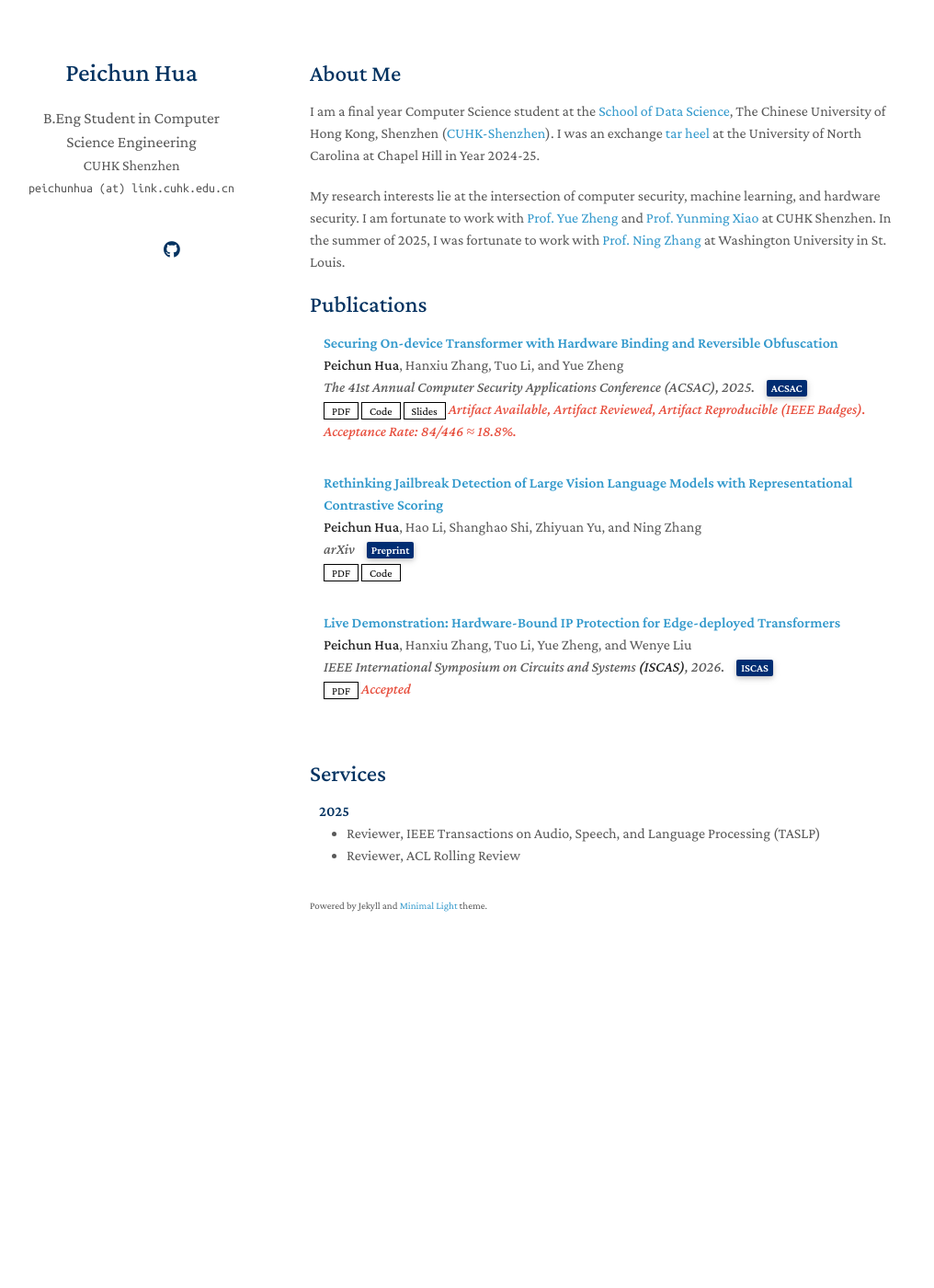
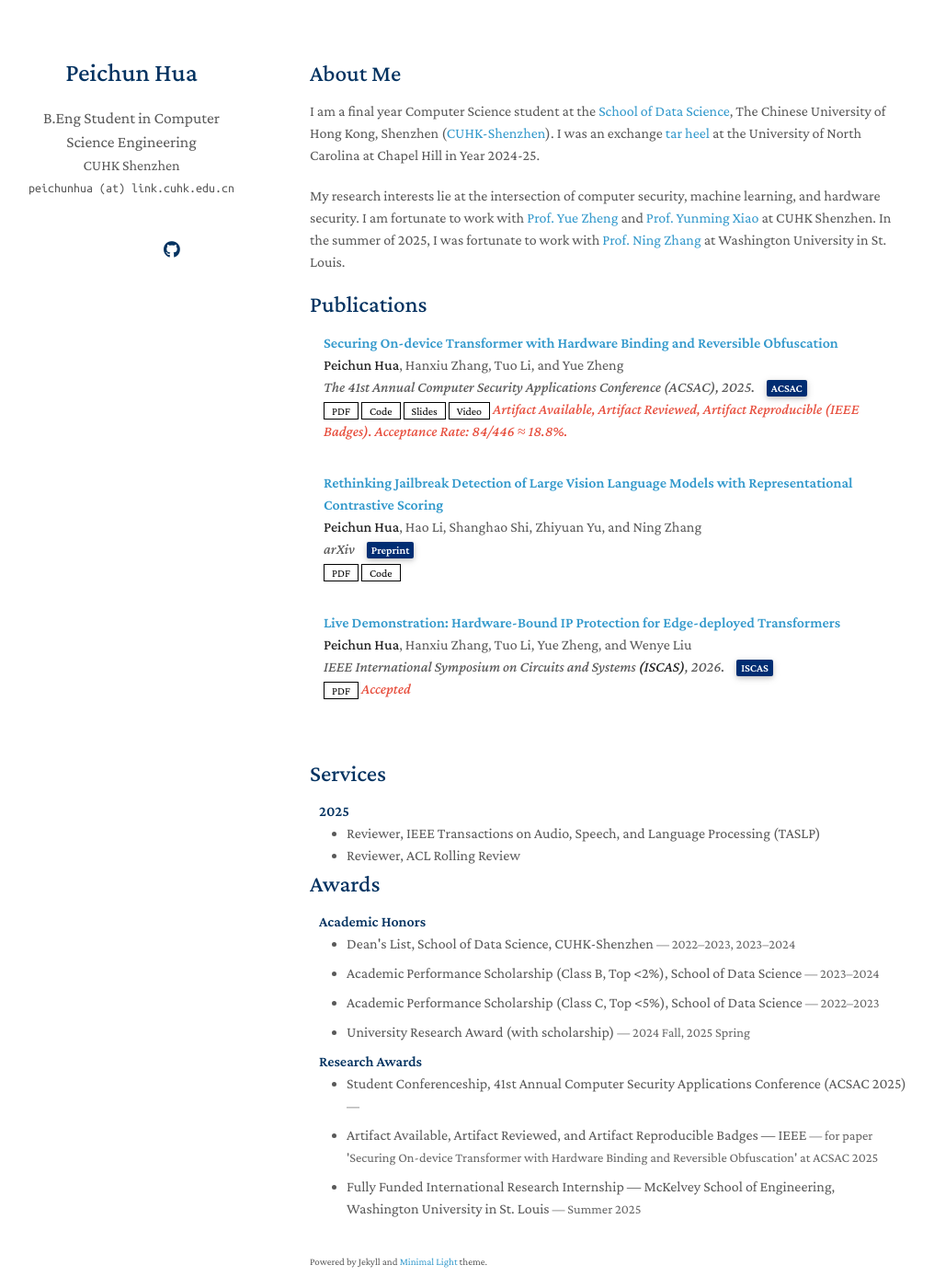
Before and after one commit to sarendis56/sarendis56.github.io, a Jekyll site: the page built from index.md, in a window 1280 px wide and 1400 px high. Shown: the whole window at 92% size, without its empty margins (133-1149 px from the left). Built offline with Jekyll 4.4.1, drawn with Linux system fonts in a browser that asks for light colours; a style sheet for code colours, icons or effects is not loaded; our own code applies the rules of GitHub Pages for plain Markdown files.

Commit message:
Update 12.30(6)

```diff
--- /dev/null
+++ b/_data/awards.yml
@@ -0,0 +1,16 @@
+main:
+  - ["Academic Honors",
+     [
+       {"title": "Dean's List, School of Data Science, CUHK-Shenzhen", "details": "2022–2023, 2023–2024"},
+       {"title": "Academic Performance Scholarship (Class B, Top <2%), School of Data Science", "details": "2023–2024"},
+       {"title": "Academic Performance Scholarship (Class C, Top <5%), School of Data Science", "details": "2022–2023"},
+       {"title": "University Research Award (with scholarship)", "details": "2024 Fall, 2025 Spring"}
+     ]
+  ]
+  - ["Research Awards",
+     [
+       {"title": "Student Conferenceship, 41st Annual Computer Security Applications Conference (ACSAC 2025)", "details": "", "link": "https://www.acsac.org/2025/submissions/conferenceships/"},
+       {"title": "Artifact Available, Artifact Reviewed, and Artifact Reproducible Badges — IEEE", "details": "for paper 'Securing On-device Transformer with Hardware Binding and Reversible Obfuscation' at ACSAC 2025"},
+       {"title": "Fully Funded International Research Internship — McKelvey School of Engineering, Washington University in St. Louis", "details": "Summer 2025"}
+     ]
+  ]
--- a/_data/publications.yml
+++ b/_data/publications.yml
@@ -7,6 +7,7 @@ main:
     pdf: /assets/docs/ACSAC2025-Final.pdf
     code: https://github.com/sarendis56/PUF-Transformer-IP-Protection
     slides: /assets/docs/ACSAC2025-Slides.pdf
+    video: https://youtu.be/DKuIktFB190
     notes: "Artifact Available, Artifact Reviewed, Artifact Reproducible (IEEE Badges). Acceptance Rate: 84/446 ≈ 18.8%."
 
   - title: "Rethinking Jailbreak Detection of Large Vision Language Models with Representational Contrastive Scoring"
--- /dev/null
+++ b/_includes/awards.html
@@ -0,0 +1,27 @@
+{% if site.data.awards %}
+
+<h2>Awards</h2>
+
+{% for group in site.data.awards.main %}
+
+<h4 style="margin:0 10px 0;">{{ group[0] }}</h4>
+
+<ul style="margin:0 0 5px;">
+  {% for award in group[1] %}
+  <li style="margin-bottom: 8px;">
+    {% if award.link %}
+    <a href="{{ award.link }}" target="_blank">
+      <autocolor>{{ award.title }}</autocolor>
+    </a>
+    {% else %}
+    <autocolor>{{ award.title }}</autocolor>
+    {% endif %}
+    {% if award.details %}
+    <span style="color: #666; font-size: 0.9em;"> — {{ award.details }}</span>
+    {% endif %}
+  </li>
+  {% endfor %}
+</ul>
+
+{% endfor %}
+{% endif %}
--- a/_includes/publications.html
+++ b/_includes/publications.html
@@ -34,6 +34,10 @@
             <a href="{{ link.slides }}" class="btn btn-sm z-depth-0" role="button" target="_blank"
               style="font-size:12px;">Slides</a>
             {% endif %}
+            {% if link.video %}
+            <a href="{{ link.video }}" class="btn btn-sm z-depth-0" role="button" target="_blank"
+              style="font-size:12px;">Video</a>
+            {% endif %}
             {% if link.bibtex %}
             <a href="{{ link.bibtex }}" class="btn btn-sm z-depth-0" role="button" target="_blank"
               style="font-size:12px;">BibTex</a>
--- a/_layouts/homepage.html
+++ b/_layouts/homepage.html
@@ -97,6 +97,8 @@
 
       {% include services.html %}
 
+      {% include awards.html %}
+
       <br>
 
       {% if site.enable_footnote %}
```
